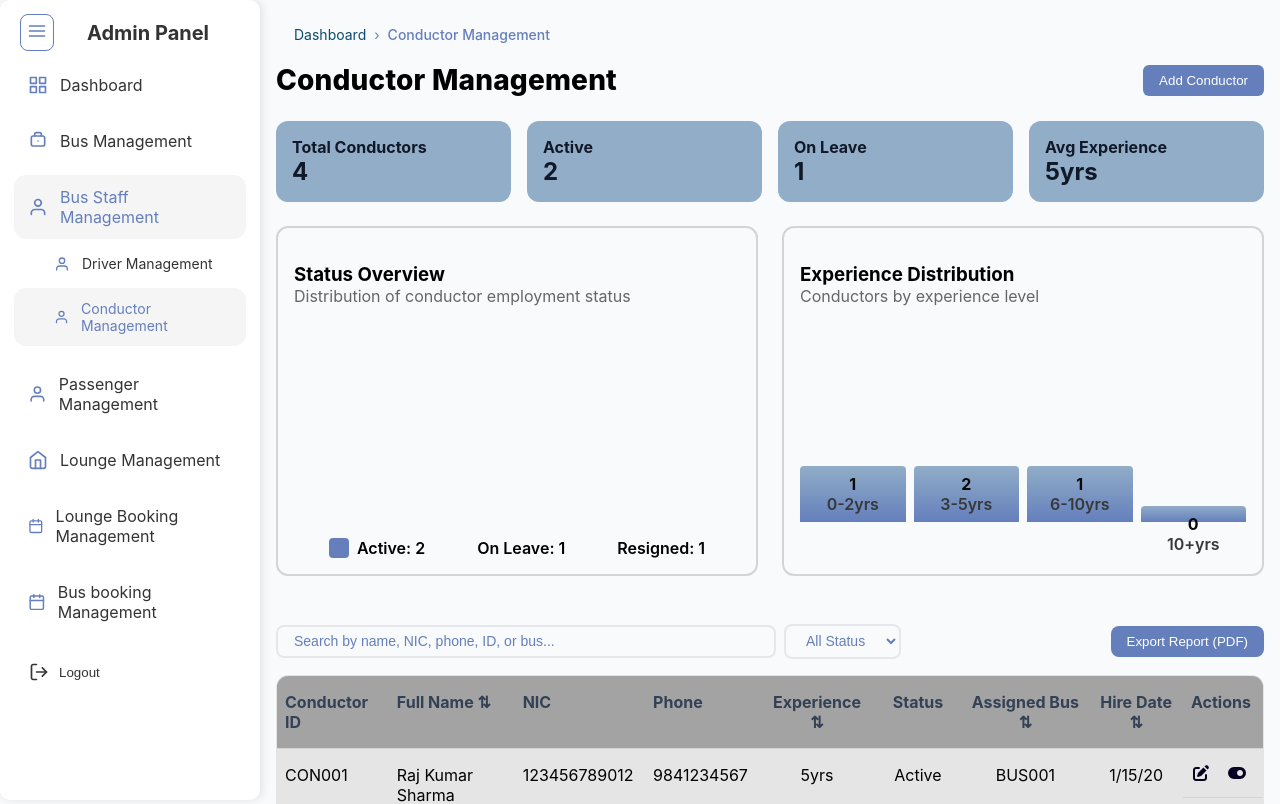
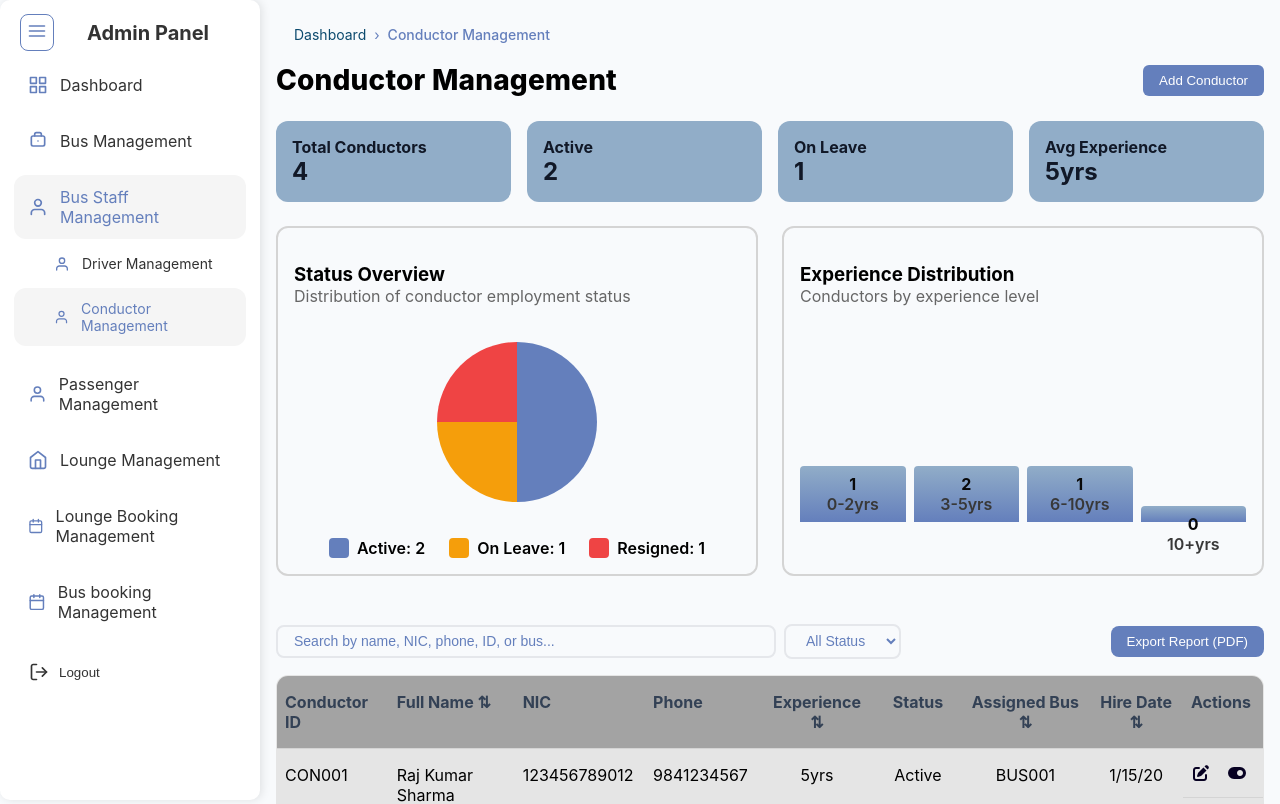
Before and after one commit to BusLounge/sts-admin-web-app, an Angular app in the folder frontend/my-angular-app/: page /conductor-management in a window 1280 px wide. Shown: the top 804 px of the page. Built offline with nearby package versions, Linux system fonts and the light colour scheme.

Commit message:
`Refactor conductor management component to use filtered counts for pie chart` BLRS-87

```diff
--- a/frontend/my-angular-app/src/app/pages/conductor-management/conductor-management.component.html
+++ b/frontend/my-angular-app/src/app/pages/conductor-management/conductor-management.component.html
@@ -45,15 +45,15 @@
         <div class="pie-legend">
           <div class="legend-item">
             <span class="legend-color" style="background: var(--color-primary-500);"></span>
-            <span class="legend-label">Active: {{ getActiveCount() }}</span>
+            <span class="legend-label">Active: {{ getFilteredActiveCount() }}</span>
           </div>
           <div class="legend-item">
             <span class="legend-color" style="background: var(--color-warning-500);"></span>
-            <span class="legend-label">On Leave: {{ getOnLeaveCount() }}</span>
+            <span class="legend-label">On Leave: {{ getFilteredOnLeaveCount() }}</span>
           </div>
           <div class="legend-item">
             <span class="legend-color" style="background: var(--color-danger-500);"></span>
-            <span class="legend-label">Resigned: {{ getResignedCount() }}</span>
+            <span class="legend-label">Resigned: {{ getFilteredResignedCount() }}</span>
           </div>
         </div>
         </div>
--- a/frontend/my-angular-app/src/app/pages/conductor-management/conductor-management.component.ts
+++ b/frontend/my-angular-app/src/app/pages/conductor-management/conductor-management.component.ts
@@ -160,6 +160,12 @@ export class ConductorManagementComponent implements OnInit {
     return Math.round(total / this.conductors.length);
   }
 
+  // Filtered stats helpers for pie chart
+  getFilteredTotalConductors(): number { return this.filteredConductors.length; }
+  getFilteredActiveCount(): number { return this.filteredConductors.filter(c => c.status === 'Active').length; }
+  getFilteredOnLeaveCount(): number { return this.filteredConductors.filter(c => c.status === 'On Leave').length; }
+  getFilteredResignedCount(): number { return this.filteredConductors.filter(c => c.status === 'Resigned').length; }
+
   // Search and filter functionality
   onSearchChange(): void {
     this.applyFilters();
@@ -281,12 +287,12 @@ export class ConductorManagementComponent implements OnInit {
   }
 
   getPieChartGradient(): string {
-    const total = this.getTotalConductors();
+    const total = this.getFilteredTotalConductors();
     if (total === 0) return 'conic-gradient(gray 0deg 360deg)';
 
-    const activeCount = this.getActiveCount();
-    const onLeaveCount = this.getOnLeaveCount();
-    const resignedCount = this.getResignedCount();
+    const activeCount = this.getFilteredActiveCount();
+    const onLeaveCount = this.getFilteredOnLeaveCount();
+    const resignedCount = this.getFilteredResignedCount();
 
     const activePercent = (activeCount / total) * 360;
     const onLeavePercent = (onLeaveCount / total) * 360;
--- a/frontend/my-angular-app/src/styles/colors.scss
+++ b/frontend/my-angular-app/src/styles/colors.scss
@@ -33,6 +33,9 @@
   --color-info-500: #06b6d4;
   --color-info-500-rgb: 6, 182, 212;
 
+  --color-warning-500: #f59e0b;
+  --color-danger-500: #ef4444;
+
   --color-neutral-100: #f5f5f5;
   --color-neutral-200: #e5e5e5;
   --color-neutral-300: #d4d4d4;
```
